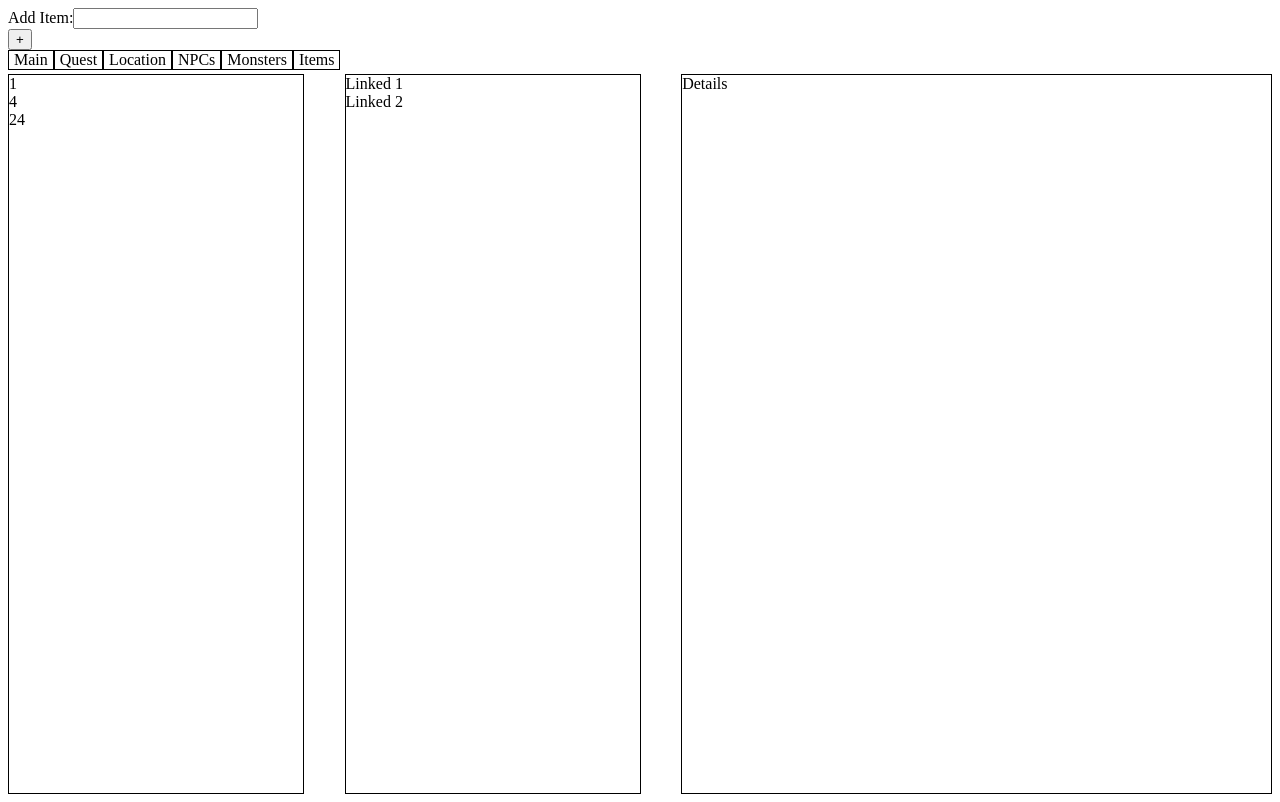
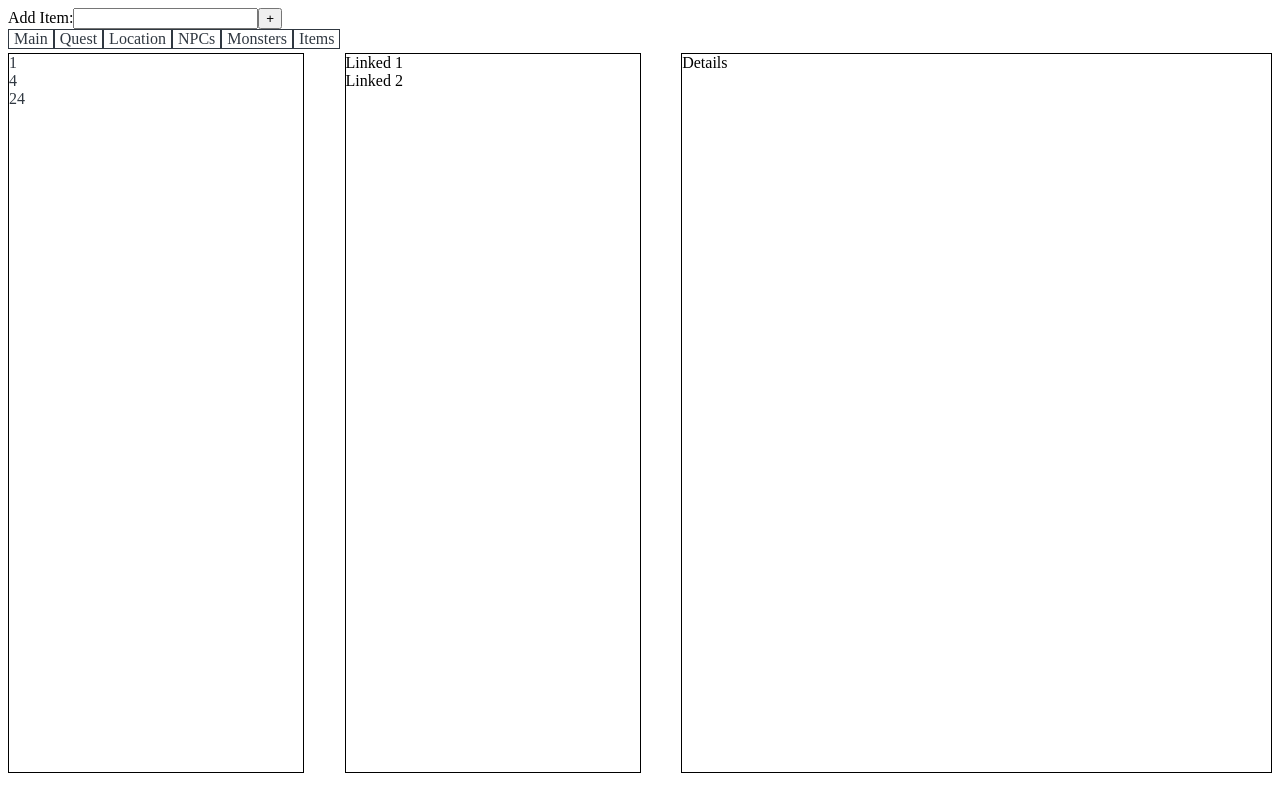
Before and after one commit to jmccallister93/campaign-manager, a React (Create React App) app in the folder main/: page / in a window 1280 px wide. Built offline with nearby package versions, Linux system fonts and the light colour scheme.

Commit message:
activating tabs

```diff
--- a/main/package.json
+++ b/main/package.json
@@ -9,6 +9,7 @@
     "node-sass": "^7.0.3",
     "react": "^18.2.0",
     "react-dom": "^18.2.0",
+    "react-resizable": "^3.0.4",
     "react-scripts": "5.0.1",
     "styled-components": "^5.3.6",
     "web-vitals": "^2.1.4"
--- a/main/src/App.js
+++ b/main/src/App.js
@@ -2,14 +2,18 @@ import { useState } from "react";
 import Content from "./Compnenets/JS/Content";
 import NewItem from "./Compnenets/JS/NewItem";
 
-const DUMMY_ITMES = [{ title: "1" }, { title: "4" }, { title: "24" }];
+const DUMMY_ITMES = [
+  { id: "i1", title: "1" },
+  { id: "i2", title: "4" },
+  { id: "i3", title: "24" },
+];
 
 function App() {
   const [items, setItems] = useState(DUMMY_ITMES);
 
   const addItemHandler = (item) => {
-    setItems((prevItems)=>{
-      return [item, ...prevItems]
+    setItems((prevItems) => {
+      return [item, ...prevItems];
     });
   };
 
--- a/main/src/Compnenets/JS/ColumnNav.js
+++ b/main/src/Compnenets/JS/ColumnNav.js
@@ -1,20 +1,15 @@
-import { useId, useState } from "react";
 import "../SCSS/WrapperColumnNav.scss";
 import ColumnNavItems from "./ColumnNavItems";
+import { Resizable } from "react-resizable";
 
 const ColumnNav = (props) => {
-  console.log(props.items);
-
   return (
     <div className="wrapper__columnnav">
       {props.items.map((item) => (
-        <ColumnNavItems items={item.title} />
+        <ColumnNavItems key={item.id} items={item.title} />
       ))}
     </div>
   );
 };
 
 export default ColumnNav;
-{
-  /* <ColumnNavItems items={props.items[0].title}/> */
-}
--- a/main/src/Compnenets/JS/ColumnNavItems.js
+++ b/main/src/Compnenets/JS/ColumnNavItems.js
@@ -1,9 +1,6 @@
-import React, { useState } from "react";
+import '../SCSS/ColumnNav.scss'
 
 const ColumnNavItems = (props) => {
-  console.log(props.items);
-//   const [items, setItems] = useState(props.items);
-
-  return <div>{props.items}</div>;
+  return <div className="nav__items">{props.items}</div>;
 };
 export default ColumnNavItems;
--- a/main/src/Compnenets/JS/NewItemForm.js
+++ b/main/src/Compnenets/JS/NewItemForm.js
@@ -27,8 +27,6 @@ const NewItemForm = (props) => {
         value={enteredItem}
         onChange={itemChangeHandler}
         />
-      </div>
-      <div>
         <button type="submit">+</button>
       </div>
     </form>
--- a/main/src/Compnenets/JS/TabItem.js
+++ b/main/src/Compnenets/JS/TabItem.js
@@ -1,9 +1,7 @@
 import "../SCSS/WrapperTabItem.scss";
-import "../SCSS/TabItem.scss"
+import "../SCSS/TabItem.scss";
 
 const TabItem = (props) => {
-  const text = props.text;
-
   const tabTextList = [
     "Main",
     "Quest",
@@ -13,13 +11,45 @@ const TabItem = (props) => {
     "Items",
   ];
 
-  const tabTexts = tabTextList.map((tabText) =>
-  <span className="tabitem__text">{tabText}</span>
-  )
+  // const onClickClassChange = (event) => {
+  //   if (event.target.className === "tabitem__text") {
+  //     event.target.className = "tabitem__text--active";
+  //   } else {
+  //     event.target.className = "tabitem__text";
+  //   }
+  // };
 
-  return(
+  const onClickClassCheck = (event) => {
+    const div = document.getElementsByClassName("tabitem__div");
+    const divClass = div[0];
+    const childClass = divClass.childNodes;
+
+    childClass.forEach((tab) => {
+      if (
+        event.target.className === "tabitem__text" &&
+        tab.className === "tabitem__text"
+      ) {
+        event.target.className = "tabitem__text--active";
+      }
+      else if(
+        tab.className === 'tabitem__text--active'
+      ){
+        tab.className = 'tabitem__text'
+        event.target.className = 'tabitem__text'
+      }
+    });
+
+  };
+
+  const tabTexts = tabTextList.map((tabText) => (
+    <span className="tabitem__text">{tabText}</span>
+  ));
+
+  return (
     <div className="wrapper__tabitem">
-      <span className="tabitem__div">{tabTexts}</span>
+      <span className="tabitem__div" onClick={onClickClassCheck}>
+        {tabTexts}
+      </span>
     </div>
   );
 };
--- /dev/null
+++ b/main/src/Compnenets/SCSS/ColumnNav.scss
@@ -0,0 +1,11 @@
+.nav__items{
+    color: #303841;
+    transition: 0.2s;
+
+    &:hover{
+        background-color: rgba(215, 35, 35, 1);
+        box-shadow: 1px 1px 15px 1px #303841;
+        transform: scale(1.05);
+        color: white;
+    }
+}
--- a/main/src/Compnenets/SCSS/TabItem.scss
+++ b/main/src/Compnenets/SCSS/TabItem.scss
@@ -1,11 +1,30 @@
-.tabitem__div{
-    display: flex;
-
+.tabitem__div {
+  display: flex;
 }
 
-.tabitem__text{
-    display: inline-block;
-    border: 1px solid;
-    padding-left: 5px;
-    padding-right: 5px;
+.tabitem__text {
+  color: #303841;
+  display: inline-block;
+  border: 1px solid;
+  padding-left: 5px;
+  padding-right: 5px;
+  transition: 0.3s;
+
+  &:hover {
+    background-color: #d72323;
+    box-shadow: 1px 1px 15px 1px #303841;
+    transform: scale(1.05);
+    color: white;
+  }
 }
+
+.tabitem__text--active {
+  background-color: green;
+  box-shadow: 1px 1px 15px 1px #303841;
+  transform: scale(1.05);
+  color: white;
+  border: 1px solid;
+  padding-left: 5px;
+  padding-right: 5px;
+  transition: 0.3s;
+}
```
Also changed, not shown: 1 other file (tests, documents, lock files or other folders).
